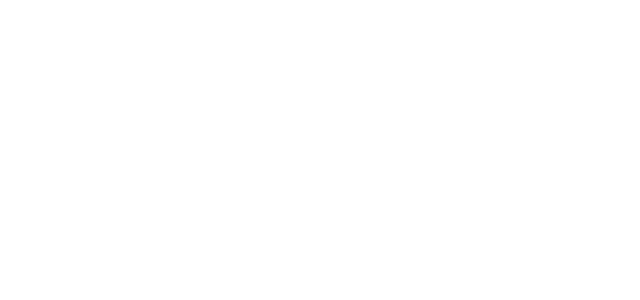
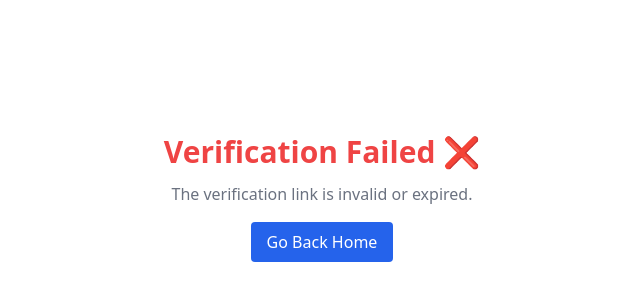
Before and after one commit to atha636/food-price-compare, a React (Vite) app in the folder client/: page /verification-failed in a window 1280 px wide. Before the commit this address had no page. Shown: the part 202-502 px from the top of the page, without its empty margins (318-958 px from the left). Built offline with nearby package versions, Linux system fonts and the light colour scheme.

Commit message:
fix the email verify system

```diff
--- a/client/src/App.jsx
+++ b/client/src/App.jsx
@@ -11,6 +11,7 @@ import { motion } from "framer-motion";
 import CountUp from "react-countup";
 import Analytics from "./pages/Analytics";
 import History from "./pages/History";
+import VerificationFailed from "./pages/VerificationFailed";
 
 import { useLocation } from "react-router-dom";
 import { Heart } from "lucide-react";
@@ -299,7 +300,7 @@ const handleLogin = async () => {
     setShowLoginPopup(false);
 
   } catch (err) {
-    setAuthError("Invalid email or password");
+    setAuthError(err.response?.data?.message || "Login failed");
   } finally {
     setLoginLoading(false);
   }
@@ -346,8 +347,8 @@ const handleSignup = async () => {
 );
 
   } catch (err) {
-    setAuthError("Signup failed");
-  }
+  setAuthError(err.response?.data?.message || "Signup failed");
+}
 
   setLoginLoading(false);
 };
@@ -1345,6 +1346,12 @@ className={favourites.includes(rest.name + "swiggy" + city) ? "text-red-500" : "
       />
 
       {/* NORMAL LOGIN */}
+     {authError && (
+  <div className="mb-3 p-3 rounded-lg bg-blue-500/10 border border-blue-400 text-blue-300 text-sm">
+    📧 Please verify your email first.
+    Check your inbox or spam folder.
+  </div>
+)}
       <button
   onClick={isRegisterMode ? handleSignup : handleLogin}
   disabled={loginLoading}
@@ -1426,6 +1433,7 @@ className={favourites.includes(rest.name + "swiggy" + city) ? "text-red-500" : "
       />
 
       <Route path="/verified" element={<Verified />} />
+      <Route path="/verification-failed" element={<VerificationFailed />} />
       <Route path="/dashboard" element={<Dashboard />} />
     </Routes>
 
--- /dev/null
+++ b/client/src/pages/VerificationFailed.jsx
@@ -0,0 +1,22 @@
+export default function VerificationFailed() {
+  return (
+    <div className="min-h-screen flex items-center justify-center text-center">
+      <div>
+        <h1 className="text-3xl font-bold text-red-500">
+          Verification Failed ❌
+        </h1>
+
+        <p className="mt-3 text-gray-500">
+          The verification link is invalid or expired.
+        </p>
+
+        <a
+          href="/"
+          className="mt-4 inline-block bg-blue-600 text-white px-4 py-2 rounded"
+        >
+          Go Back Home
+        </a>
+      </div>
+    </div>
+  );
+}
```
Also changed, not shown: 1 other file (tests, documents, lock files or other folders).
